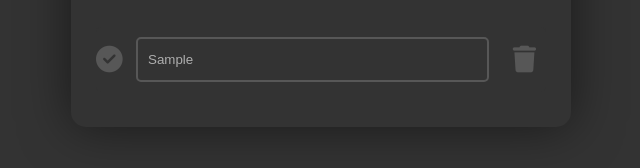
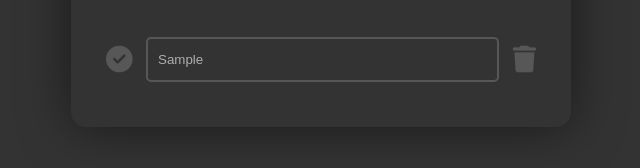
Before and after one commit to alanbrantley/Lab5, a plain HTML site: page index.html in a window 1280 px wide. Both pictures are taken after typing "Sample" into the empty fields and a click on the button 841 px from the left and 409 px from the top of the page. Shown: the part 398-566 px from the top of the page, 319-959 px from the left. Drawn offline with Linux system fonts and the light colour scheme.

Commit message:
Update style.css

```diff
--- a/style.css
+++ b/style.css
@@ -135,6 +135,8 @@ li.list-group-item {
     background-color: #333;
     color: rgb(87, 87, 87);
     border: none;
+    padding: 10px;
+    margin: 10px 0;
   }
 
   .item-completed.active {
```
